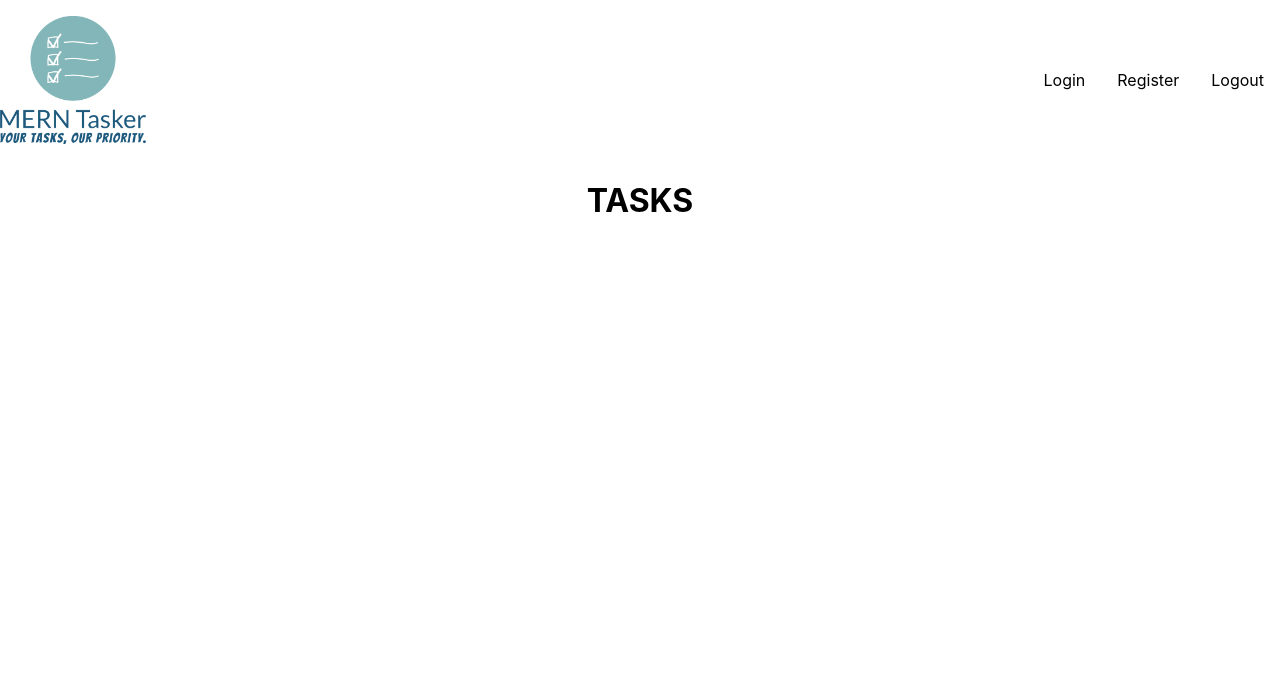
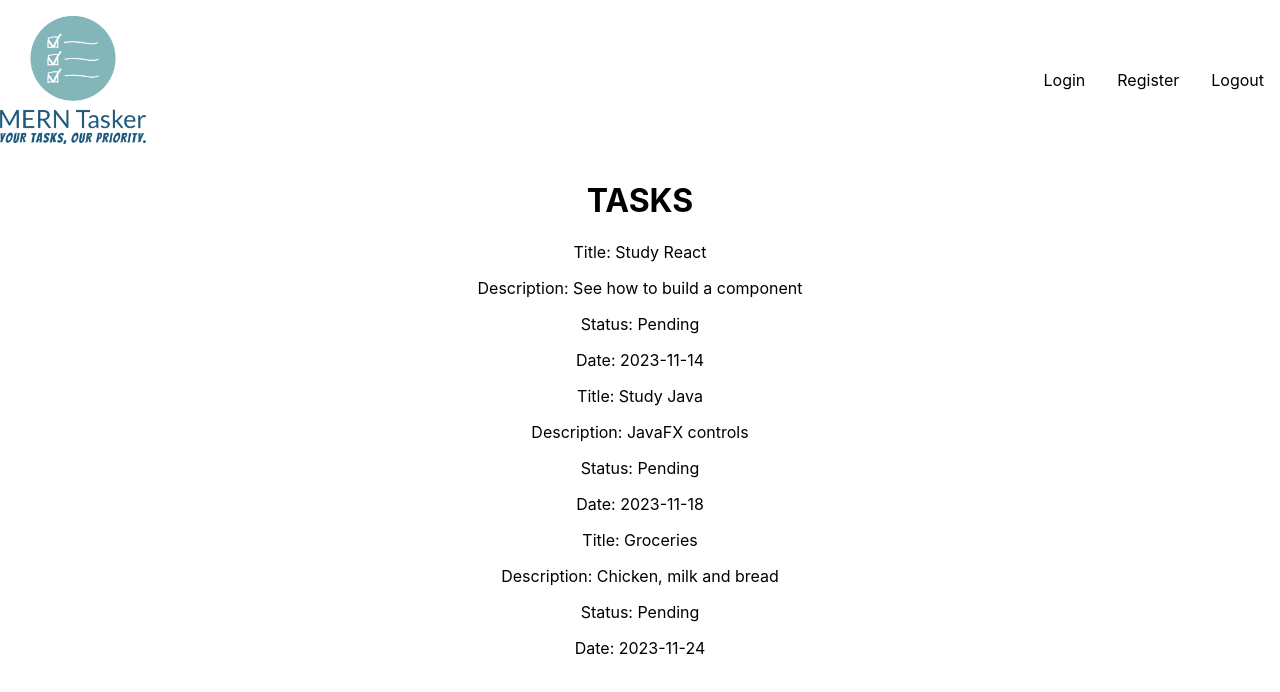
Before and after one commit to leonardo-pinto/mern-tasker, a React (Vite) app in the folder client/: page / in a window 1280 px wide. Shown: the top 692 px of the page. Built offline with nearby package versions, Linux system fonts and the light colour scheme.

Commit message:
feat: renders list of Tasks in Task view

```diff
--- a/client/src/views/Tasks.jsx
+++ b/client/src/views/Tasks.jsx
@@ -1,7 +1,38 @@
+import TheTask from "../components/TheTask";
+
 function Tasks() {
+  const tasks = [
+    {
+      _id: "1",
+      title: "Study React",
+      description: "See how to build a component",
+      status: "Pending",
+      date: "2023-11-14",
+    },
+    {
+      _id: "2",
+      title: "Study Java",
+      description: "JavaFX controls",
+      status: "Pending",
+      date: "2023-11-18",
+    },
+    {
+      _id: "3",
+      title: "Groceries",
+      description: "Chicken, milk and bread",
+      status: "Pending",
+      date: "2023-11-24",
+    },
+  ];
+
   return (
     <>
       <h1>TASKS</h1>
+      <div>
+        {tasks.map((task) => {
+          return <TheTask task={task} key={task._id} />;
+        })}
+      </div>
     </>
   );
 }
```
